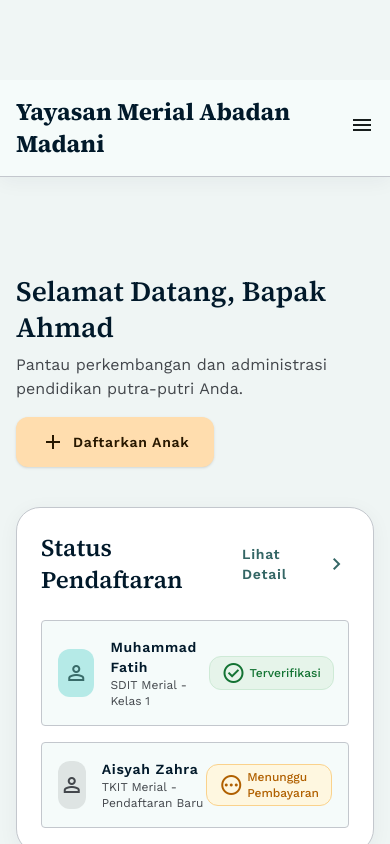
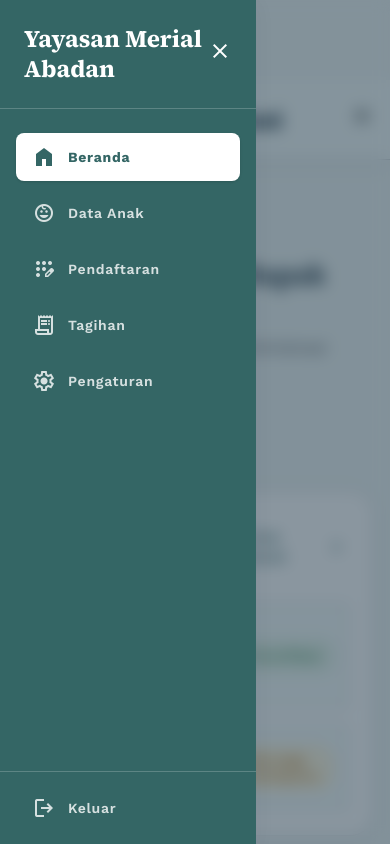
Before and after one commit to smocksec/yayasan-merial-abadan, a Next.js app: page /dashboard in a window 390 px wide. Both pictures are taken after a click on the button "menu". Shown: the top 844 px of the page. Built offline with nearby package versions, Linux system fonts and the light colour scheme.

Commit message:
Memperbaiki menu hamburger di tampilan mobile dashboard

```diff
--- a/src/app/dashboard/page.tsx
+++ b/src/app/dashboard/page.tsx
@@ -1,26 +1,43 @@
+"use client";
+
 import Link from "next/link";
+import { useState } from "react";
 
 export default function Dashboard() {
+  const [isMobileMenuOpen, setIsMobileMenuOpen] = useState(false);
+
   return (
-    <div className="bg-surface text-on-surface font-body-md text-body-md antialiased min-h-screen flex flex-col md:flex-row -mt-20">
+    <div className="bg-surface text-on-surface font-body-md text-body-md antialiased min-h-screen flex flex-col md:flex-row -mt-20 relative">
       {/* Top Navigation (Mobile Only) */}
-      <header className="md:hidden bg-surface dark:bg-surface-container-low w-full z-50 flex justify-between items-center px-margin-mobile py-4 shadow-[0_4px_20px_rgba(23,46,64,0.05)] border-b border-outline-variant mt-20">
+      <header className="md:hidden bg-surface dark:bg-surface-container-low w-full z-40 flex justify-between items-center px-margin-mobile py-4 shadow-[0_4px_20px_rgba(23,46,64,0.05)] border-b border-outline-variant mt-20 relative">
         <div className="font-headline-md text-headline-md font-bold text-primary dark:text-primary-fixed">
-          Yayasan Merial Abadan Madani
+          Merial Abadan Madani
         </div>
-        <button className="text-on-surface">
-          <span className="material-symbols-outlined text-3xl">menu</span>
+        <button onClick={() => setIsMobileMenuOpen(!isMobileMenuOpen)} className="text-on-surface p-2 -mr-2">
+          <span className="material-symbols-outlined text-3xl">{isMobileMenuOpen ? "close" : "menu"}</span>
         </button>
       </header>
 
-      {/* Sidebar Navigation (Desktop) */}
-      <aside className="hidden md:flex flex-col w-64 bg-secondary text-on-secondary min-h-screen fixed left-0 top-0 shadow-[0_4px_20px_rgba(23,46,64,0.05)] z-40">
-        <div className="p-6 border-b border-on-secondary/20">
-          <h1 className="font-headline-md text-headline-md font-bold leading-tight">Yayasan Merial Abadan Madani</h1>
+      {/* Mobile Overlay */}
+      {isMobileMenuOpen && (
+        <div
+          className="md:hidden fixed inset-0 bg-[#172E40]/50 z-40 backdrop-blur-sm transition-opacity"
+          onClick={() => setIsMobileMenuOpen(false)}
+        />
+      )}
+
+      {/* Sidebar Navigation (Desktop & Mobile) */}
+      <aside className={`flex flex-col w-64 bg-secondary text-on-secondary min-h-screen fixed left-0 top-0 shadow-[0_4px_20px_rgba(23,46,64,0.05)] z-50 transform transition-transform duration-300 ease-in-out ${isMobileMenuOpen ? "translate-x-0" : "-translate-x-full md:translate-x-0"}`}>
+        <div className="p-6 border-b border-on-secondary/20 flex justify-between items-center">
+          <h1 className="font-headline-md text-headline-md font-bold leading-tight">Yayasan Merial Abadan</h1>
+          <button className="md:hidden text-white" onClick={() => setIsMobileMenuOpen(false)}>
+            <span className="material-symbols-outlined">close</span>
+          </button>
         </div>
-        <nav className="flex-1 py-6 px-4 space-y-2">
+        <nav className="flex-1 py-6 px-4 space-y-2 overflow-y-auto">
           <Link
             href="/dashboard"
+            onClick={() => setIsMobileMenuOpen(false)}
             className="flex items-center gap-3 px-4 py-3 bg-on-secondary text-secondary font-label-md text-label-md font-bold transition-all shadow-sm rounded-xl"
           >
             <span className="material-symbols-outlined" style={{ fontVariationSettings: "'FILL' 1" }}>home</span>
@@ -28,6 +45,7 @@ export default function Dashboard() {
           </Link>
           <Link
             href="#"
+            onClick={() => setIsMobileMenuOpen(false)}
             className="flex items-center gap-3 px-4 py-3 text-on-secondary/80 hover:text-on-secondary hover:bg-on-secondary/10 font-label-md text-label-md transition-colors rounded-xl"
           >
             <span className="material-symbols-outlined">child_care</span>
@@ -35,6 +53,7 @@ export default function Dashboard() {
           </Link>
           <Link
             href="/pendaftaran"
+            onClick={() => setIsMobileMenuOpen(false)}
             className="flex items-center gap-3 px-4 py-3 text-on-secondary/80 hover:text-on-secondary hover:bg-on-secondary/10 font-label-md text-label-md transition-colors rounded-xl"
           >
             <span className="material-symbols-outlined">app_registration</span>
@@ -42,6 +61,7 @@ export default function Dashboard() {
           </Link>
           <Link
             href="#"
+            onClick={() => setIsMobileMenuOpen(false)}
             className="flex items-center gap-3 px-4 py-3 text-on-secondary/80 hover:text-on-secondary hover:bg-on-secondary/10 font-label-md text-label-md transition-colors rounded-xl"
           >
             <span className="material-symbols-outlined">receipt_long</span>
@@ -49,6 +69,7 @@ export default function Dashboard() {
           </Link>
           <Link
             href="#"
+            onClick={() => setIsMobileMenuOpen(false)}
             className="flex items-center gap-3 px-4 py-3 text-on-secondary/80 hover:text-on-secondary hover:bg-on-secondary/10 font-label-md text-label-md transition-colors rounded-xl"
           >
             <span className="material-symbols-outlined">settings</span>
```
